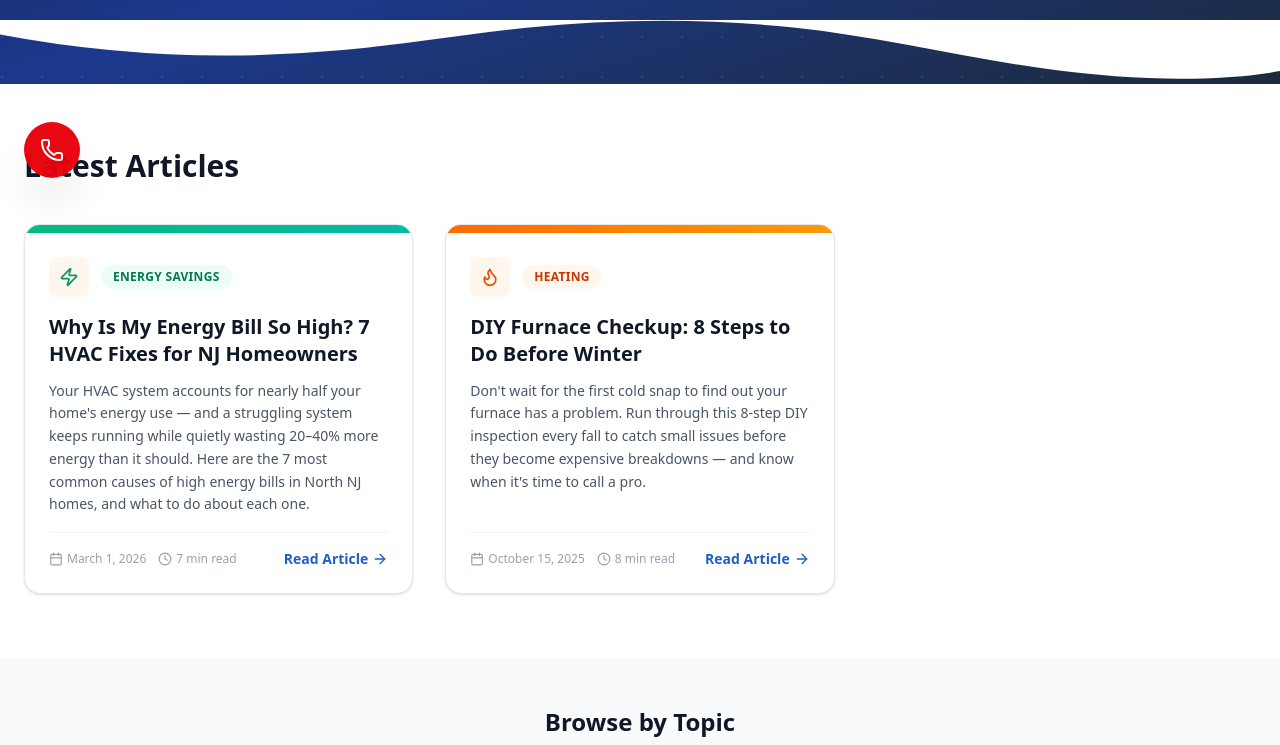
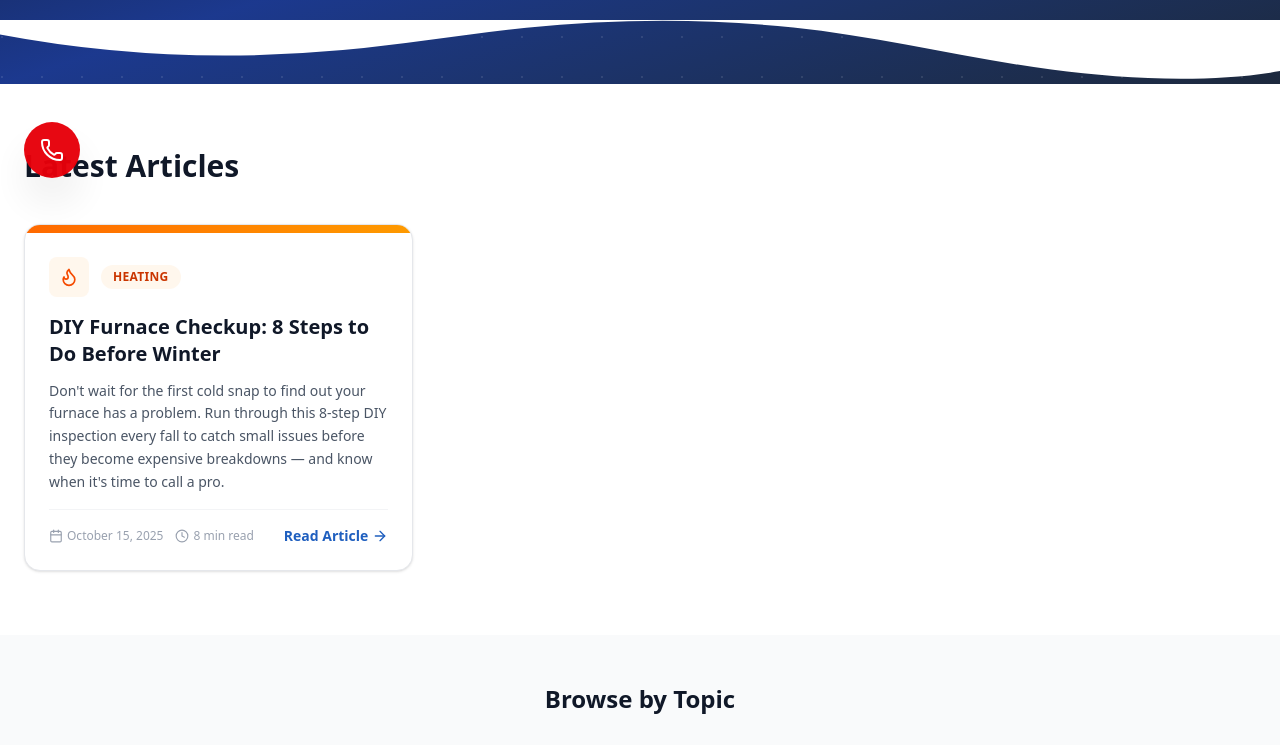
Before and after one commit to ecruze88/air2cool-website, a Next.js app: page /blog in a window 1280 px wide. Shown: the part 598-1343 px from the top of the page. Built offline with nearby package versions, Linux system fonts and the light colour scheme.

Commit message:
add recaptcha and honeypot spam protection

```diff
--- a/src/app/blog/page.tsx
+++ b/src/app/blog/page.tsx
@@ -1,5 +1,5 @@
 import type { Metadata } from "next";
-import { BookOpen, Flame, Wrench, Wind, Calendar, Clock, ArrowRight, Zap } from "lucide-react";
+import { BookOpen, Flame, Wrench, Wind, Calendar, Clock, ArrowRight } from "lucide-react";
 import Link from "next/link";
 
 export const metadata: Metadata = {
@@ -29,23 +29,9 @@ export const metadata: Metadata = {
 
 const POSTS = [
   {
-    slug: "lower-energy-bills-hvac",
-    category: "Energy Savings",
-    categoryColor: "text-emerald-700 bg-emerald-50",
-    accentColor: "from-emerald-500 to-teal-500",
-    icon: Zap,
-    iconColor: "text-emerald-600",
-    title: "Why Is My Energy Bill So High? 7 HVAC Fixes for NJ Homeowners",
-    excerpt:
-      "Your HVAC system accounts for nearly half your home's energy use — and a struggling system keeps running while quietly wasting 20–40% more energy than it should. Here are the 7 most common causes of high energy bills in North NJ homes, and what to do about each one.",
-    date: "March 1, 2026",
-    readTime: "7 min read",
-  },
-  {
     slug: "diy-furnace-checkup",
     category: "Heating",
     categoryColor: "text-orange-700 bg-orange-50",
-    accentColor: "from-orange-500 to-amber-500",
     icon: Flame,
     iconColor: "text-orange-600",
     title: "DIY Furnace Checkup: 8 Steps to Do Before Winter",
@@ -138,7 +124,7 @@ export default function BlogPage() {
                   className="group bg-white rounded-2xl shadow-sm border border-gray-200 overflow-hidden hover:shadow-xl transition-all duration-300 flex flex-col"
                 >
                   {/* Card top accent */}
-                  <div className={`h-2 bg-linear-to-r ${post.accentColor}`} />
+                  <div className="h-2 bg-gradient-to-r from-orange-500 to-amber-500" />
 
                   <div className="p-6 flex flex-col flex-1">
                     {/* Category + Icon */}
--- a/src/app/service-areas/page.tsx
+++ b/src/app/service-areas/page.tsx
@@ -1,12 +1,6 @@
 import type { Metadata } from "next";
 import { MapPin, Phone, Clock, CheckCircle } from "lucide-react";
 import Link from "next/link";
-import townsData from "@/data/service-areas.json";
-
-type TownEntry = { name: string; slug: string };
-const townSlugMap = new Map(
-  (townsData as { towns: TownEntry[] }).towns.map((t) => [t.name, t.slug])
-);
 
 export const metadata: Metadata = {
   title: "Service Areas | Air2Cool Heating & Cooling in North NJ",
@@ -169,32 +163,18 @@ export default function ServiceAreasPage() {
                     <MapPin className="w-4 h-4 md:w-5 md:h-5 text-blue-600" />
                   </div>
                   <h3 className="text-base md:text-xl font-bold text-gray-900">
-                    <Link
-                      href={`/service-areas/${county.name.toLowerCase().replace(/\s+/g, "-")}`}
-                      className="hover:text-blue-700 transition-colors"
-                    >
                     {county.name}
-                    </Link>
                   </h3>
                 </div>
 
                 <ul className="space-y-1.5 md:space-y-2">
                   {/* Show fewer towns on mobile */}
-                  {county.towns.slice(0, 5).map((town) => {
-                    const slug = townSlugMap.get(town);
-                    return (
+                  {county.towns.slice(0, 5).map((town) => (
                     <li key={town} className="flex items-center gap-2 text-gray-700">
                       <CheckCircle className="w-3 h-3 md:w-4 md:h-4 text-blue-600 shrink-0" />
-                        {slug ? (
-                          <Link href={`/service-areas/${slug}`} className="text-xs md:text-sm hover:text-blue-700 transition-colors">
-                            {town}
-                          </Link>
-                        ) : (
                       <span className="text-xs md:text-sm">{town}</span>
-                        )}
                     </li>
-                    );
-                  })}
+                  ))}
                   {county.towns.length > 5 && (
                     <li className="text-xs md:text-sm text-blue-600 font-medium pt-1 md:pt-2">
                       + {county.towns.length - 5} more towns
@@ -222,18 +202,7 @@ export default function ServiceAreasPage() {
           <div className="grid grid-cols-2 md:grid-cols-3 lg:grid-cols-4 gap-2 md:gap-3">
             {COUNTIES.flatMap(county => county.towns)
               .sort()
-              .map((town) => {
-                const slug = townSlugMap.get(town);
-                return slug ? (
-                  <Link
-                    key={town}
-                    href={`/service-areas/${slug}`}
-                    className="bg-white rounded-lg px-3 py-2 md:px-4 md:py-3 border border-gray-200 flex items-center gap-1.5 md:gap-2 hover:border-blue-400 hover:text-blue-700 transition-all"
-                  >
-                    <CheckCircle className="w-3 h-3 md:w-4 md:h-4 text-green-600 shrink-0" />
-                    <span className="text-xs md:text-sm text-gray-800">{town}</span>
-                  </Link>
-                ) : (
+              .map((town) => (
                 <div
                   key={town}
                   className="bg-white rounded-lg px-3 py-2 md:px-4 md:py-3 border border-gray-200 flex items-center gap-1.5 md:gap-2"
@@ -241,8 +210,7 @@ export default function ServiceAreasPage() {
                   <CheckCircle className="w-3 h-3 md:w-4 md:h-4 text-green-600 shrink-0" />
                   <span className="text-xs md:text-sm text-gray-800">{town}</span>
                 </div>
-                );
-              })}
+              ))}
           </div>
 
           <div className="mt-6 md:mt-8 text-center">
```
Lines whose indentation alone changed are shown as unchanged.
